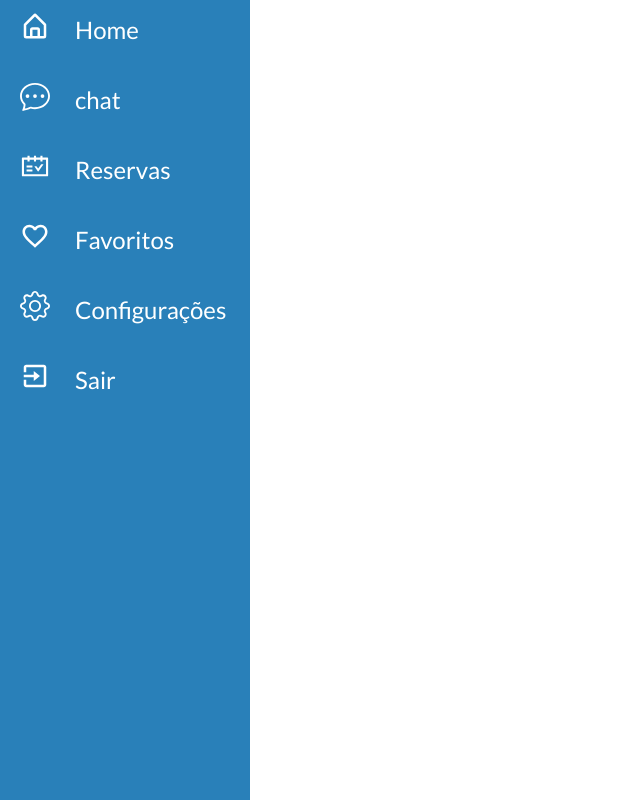
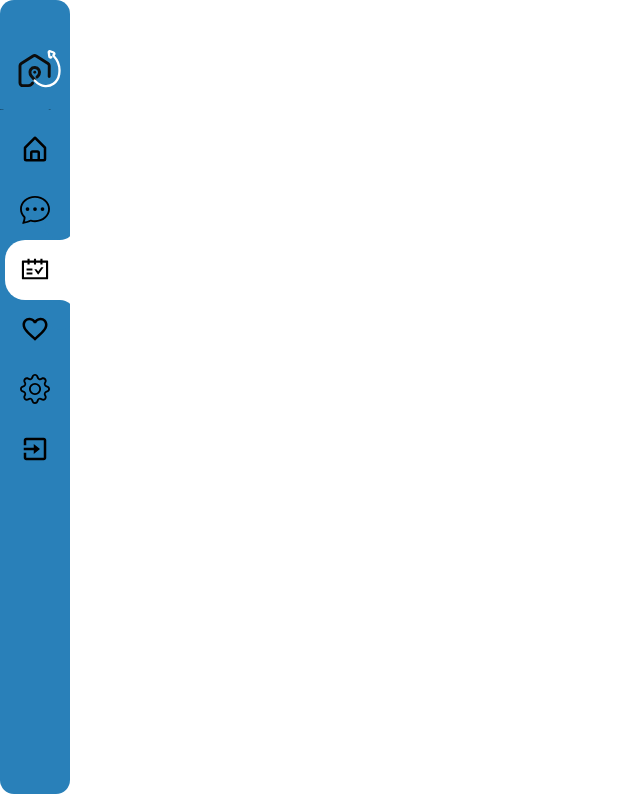
Before and after one commit to Place-UP/PlaceUP-FrontEnd, a React (Create React App) app: page /HeaderUser in a window 1280 px wide. Shown: the whole page, without its empty margins (0-640 px from the left). Built offline with nearby package versions, Linux system fonts and the light colour scheme; a web font is replaced by a local one.

Commit message:
headeruser sem o js

```diff
--- a/src/Components/HeaderUsuario/HeaderUser.js
+++ b/src/Components/HeaderUsuario/HeaderUser.js
@@ -7,27 +7,29 @@ import { BiExit } from "react-icons/bi";
 import Logo from "./img/PlaceUp_Logo.svg";
 import styled from "styled-components";
 import { IconContext } from "react-icons";
+import { List } from "../Login/style";
 export function Header() {
   const Icon = styled.span``;
 
   const Title = styled.span``;
 
-  const List = styled.li`
-
-    }
-  `;
+  const List = styled.li``;
 
   const Navigation = styled.div`
     position: fixed;
-    width: 250px;
-    height: 100vh;
+    width: 70px;
+    height: 93vh;
     background-color: #2980b9;
+    box-shadow: 10px 0 0 #fff;
     margin: auto;
-
+    overflow-x: hidden;
+    transition: width 0.5s;
+    padding-top: 50px;
+    border-radius: 14px;
+    &:hover {
+      width: 250px;
+    }
     ul {
-      position: absolute;
-      top: 0px;
-      left: 0px;
       width: 100%;
       padding-left: 5px;
       padding-right: 40px;
@@ -40,19 +42,18 @@ export function Header() {
     }
     a {
       position: relative;
-      display: block;
       width: 100%;
       display: flex;
-      color: #fff;
+      align-items: center;
+      color: black;
     }
 
     ${Icon} {
       position: relative;
       display: block;
       min-width: 60px;
-      min-height: 60px;
-      line-height: 70px;
       text-align: center;
+      align-items: center;
       z-index: 1;
     }
 
@@ -65,17 +66,58 @@ export function Header() {
       white-space: nowrap;
       font-family: lato;
       font-size: 1.5rem;
+      align-items: center;
+    }
+
+    .Active {
+      background: #ffffff;
+      &::after {
+        content: "";
+        position: absolute;
+        top: -30px;
+        right: 0;
+        width: 30px;
+        height: 30px;
+        background-color: #2980b9;
+        border-radius: 50%;
+        box-shadow: 15px 15px 0 #ffff;
+      }
+      &::before {
+        content: "";
+        position: absolute;
+        bottom: -30px;
+        right: 0;
+        width: 30px;
+        height: 30px;
+        background-color: #2980b9;
+        border-radius: 50%;
+        box-shadow: 15px -15px 0 #ffff;
+      }
+    }
+
+    img {
+      display: block;
+      max-width: 100px;
+      max-height: 100px;
+      margin: 0 auto;
     }
   `;
-
+  const listar = document.querySelectorAll(List);
+  function ActiveLink() {
+    listar.forEach((item) => item.classListar.remove("active"));
+    listar.forEach((item) => item.classListar.add("active"));
+  }
+  listar.forEach((item) => item.addEventListener("click", ActiveLink));
   return (
     <>
       <Navigation>
-        <div></div>
+        <div>
+          <img src={Logo} />
+        </div>
 
-        <IconContext.Provider value={{ size: "30px", position: "relative" }}>
+        <IconContext.Provider value={{ size: "30px" }}>
           <ul>
-            <List background={"#fff"}>
+            <List>
               <Link to="">
                 <Icon color={"black"}>
                   <BiHomeAlt />
@@ -83,6 +125,7 @@ export function Header() {
                 <Title color={"black"}>Home</Title>
               </Link>
             </List>
+
             <List>
               <Link to="">
                 <Icon>
@@ -91,7 +134,7 @@ export function Header() {
                 <Title>chat</Title>
               </Link>
             </List>
-            <List>
+            <List className="Active ">
               <Link to="">
                 <Icon>
                   <AiOutlineSchedule />
```
Also changed, not shown: src/Components/HeaderUsuario/img/PlaceUp_Logo.svg.
